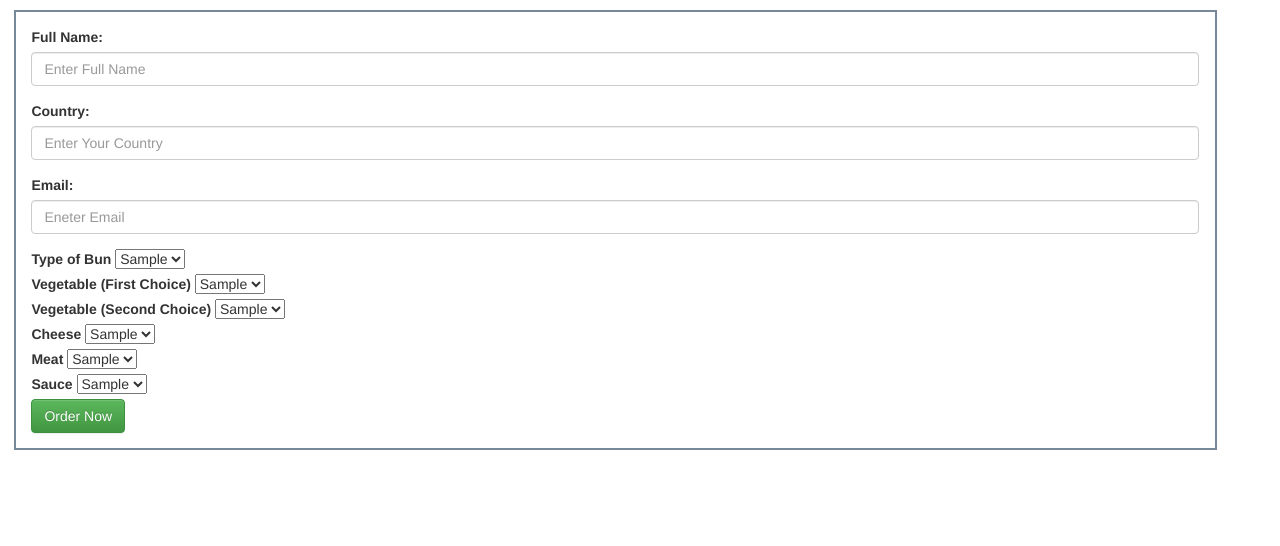
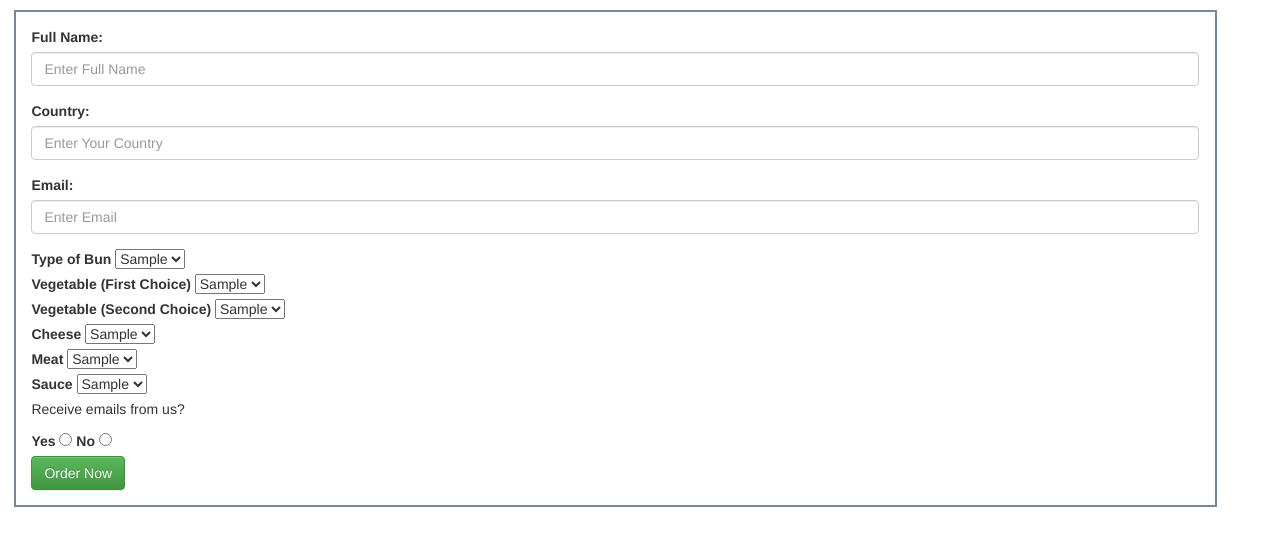
Before and after one commit to caaasssasian/Design-Your-Burger, a PHP site: page / in a window 1280 px wide. Shown: the part 90-636 px from the top of the page. Run offline with PHP 8.4, Linux system fonts and the light colour scheme; tables that the repository leaves empty or names only in its code hold one stand-in row (values such as "Sample post"); some libraries are stand-ins or nearby versions.

Commit message:
added radio buttons for emails & validating email

```diff
--- a/index.php
+++ b/index.php
@@ -26,7 +26,7 @@
                     </div>
                     <div class="form-group">
                         <label for="email">Email:</label>
-                        <input class="form-control" type="email" id="email" name="email" placeholder="Eneter Email" required />
+                        <input class="form-control" type="email" id="email" name="email" placeholder="Enter Email" required />
                     </div>
                     <div>
                         <label for="buns">Type of Bun</label>
@@ -178,7 +178,16 @@
                             ?>
                         </select>
                     </div>
-                    <button class="btn btn-success">Order Now</button>
+                    <div>
+                        <p>Receive emails from us?</p>
+                        <label for="accept_yes">Yes</label>
+                        <input type="radio" id="accept_yes" name="accept_emails" value="yes" />
+                        <label for="accept_no">No</label>
+                        <input type="radio" id="accept_no" name="accept_emails" value="no" />
+                    </div>
+                    <div>
+                        <button class="btn btn-success">Order Now</button>
+                    </div>
                 </fieldset>
             </form>
         <!-- Latest   jQuery -->
```
Also changed, not shown: save-burger.php (+7 -1 lines).
